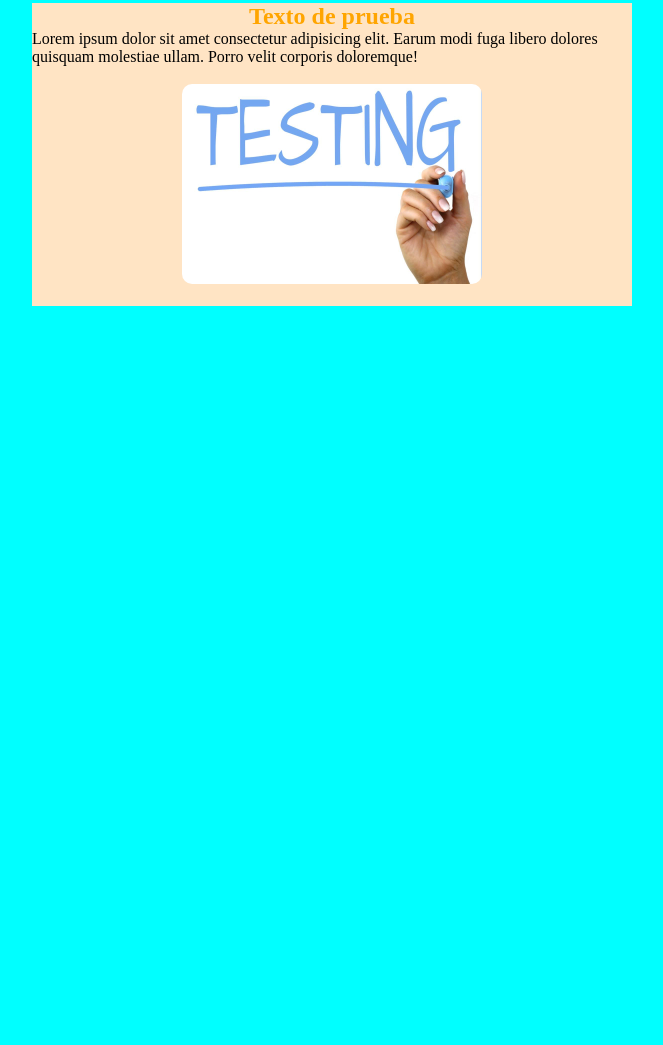
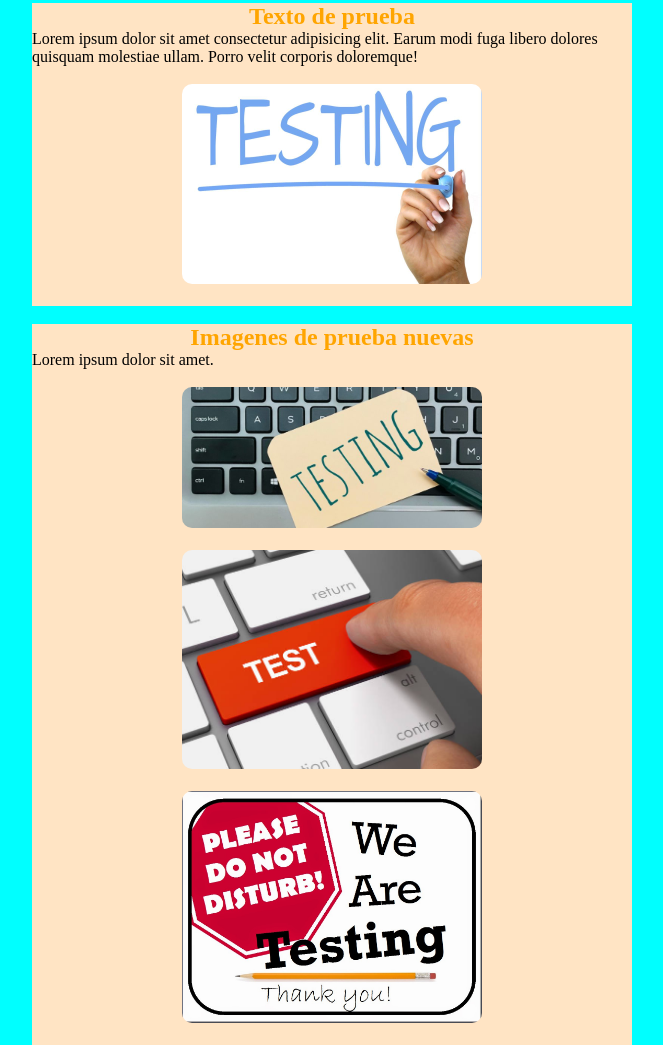
Before and after one commit to AngelCan2/ej2, a plain HTML site: page index.html in a window 1280 px wide. Shown: the part 223-1268 px from the top of the page, without its empty margins (308-971 px from the left). Before the commit the page ends 800 px from the top, so only its background shows below. Drawn offline with Linux system fonts and the light colour scheme.

Commit message:
segunda version

```diff
--- a/index.html
+++ b/index.html
@@ -25,5 +25,23 @@
     </div>
     <br>
   </div>
+  <br>
+  <div class="dos">
+    <h2>Imagenes de prueba nuevas</h2>
+    <p>Lorem ipsum dolor sit amet.</p>
+    <br>
+    <div class="imagen">
+      <img class="ima" src="imgs/1.jpg" alt="">
+    </div>
+    <br>
+    <div class="imagen">
+      <img class="ima" src="imgs/2.jpg" alt="">
+    </div>
+    <br>
+    <div class="imagen">
+      <img class="ima" src="imgs/3.jpg" alt="">
+    </div>
+    <br>
+  </div>
 </body>
 </html>
```
Also changed, not shown: imgs/1.jpg (added), imgs/2.jpg (added), imgs/3.jpg (added).
